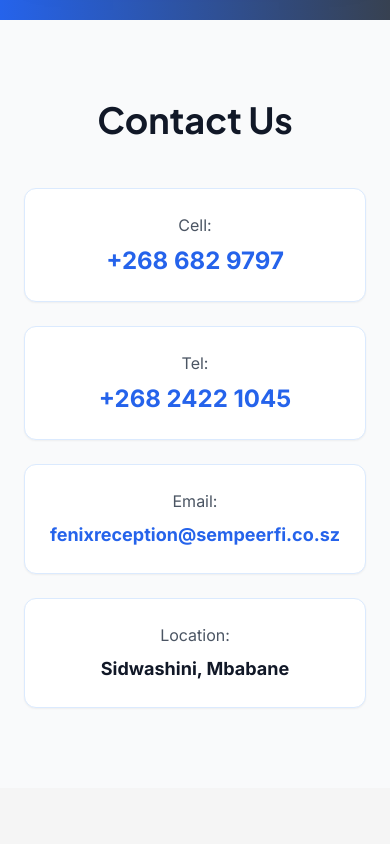
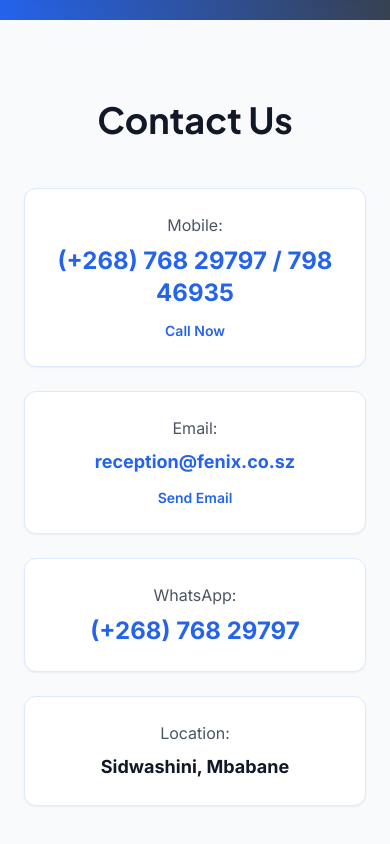
Before and after one commit to Vuyi724/fenixcarhire, a Next.js app: page / in a window 390 px wide. Shown: the part 6322-7166 px from the top of the page. Before the commit the page ends 7110 px from the top, so only its background shows below. Built offline with nearby package versions, Linux system fonts and the light colour scheme; no server answers.

Commit message:
feat: update contact section with interactive links
Add clickable links for phone, email, WhatsApp, and location.

```diff
--- a/app/page.tsx
+++ b/app/page.tsx
@@ -167,16 +167,24 @@ export default function Home() {
           <h2 className="text-4xl font-bold text-center mb-12 text-gray-900">Contact Us</h2>
           <div className="space-y-6 text-center">
             <div className="bg-white p-6 rounded-xl shadow-sm border border-blue-100">
-              <p className="text-gray-600 mb-2">Cell:</p>
-              <p className="text-2xl font-bold text-blue-600">+268 682 9797</p>
-            </div>
-            <div className="bg-white p-6 rounded-xl shadow-sm border border-blue-100">
-              <p className="text-gray-600 mb-2">Tel:</p>
-              <p className="text-2xl font-bold text-blue-600">+268 2422 1045</p>
+              <p className="text-gray-600 mb-2">Mobile:</p>
+              <p className="text-2xl font-bold text-blue-600">(+268) 768 29797 / 798 46935</p>
+              <a href="tel:+26876829797" className="inline-block mt-3 text-blue-600 hover:text-blue-800 font-semibold text-sm">
+                Call Now
+              </a>
             </div>
             <div className="bg-white p-6 rounded-xl shadow-sm border border-blue-100">
               <p className="text-gray-600 mb-2">Email:</p>
-              <p className="text-lg font-bold text-blue-600">fenixreception@sempeerfi.co.sz</p>
+              <p className="text-lg font-bold text-blue-600">reception@fenix.co.sz</p>
+              <a href="mailto:reception@fenix.co.sz" className="inline-block mt-3 text-blue-600 hover:text-blue-800 font-semibold text-sm">
+                Send Email
+              </a>
+            </div>
+            <div className="bg-white p-6 rounded-xl shadow-sm border border-blue-100">
+              <p className="text-gray-600 mb-2">WhatsApp:</p>
+              <a href="https://wa.me/26876829797" target="_blank" rel="noopener noreferrer" className="inline-block text-2xl font-bold text-blue-600 hover:text-blue-800">
+                (+268) 768 29797
+              </a>
             </div>
             <div className="bg-white p-6 rounded-xl shadow-sm border border-blue-100">
               <p className="text-gray-600 mb-2">Location:</p>
```
